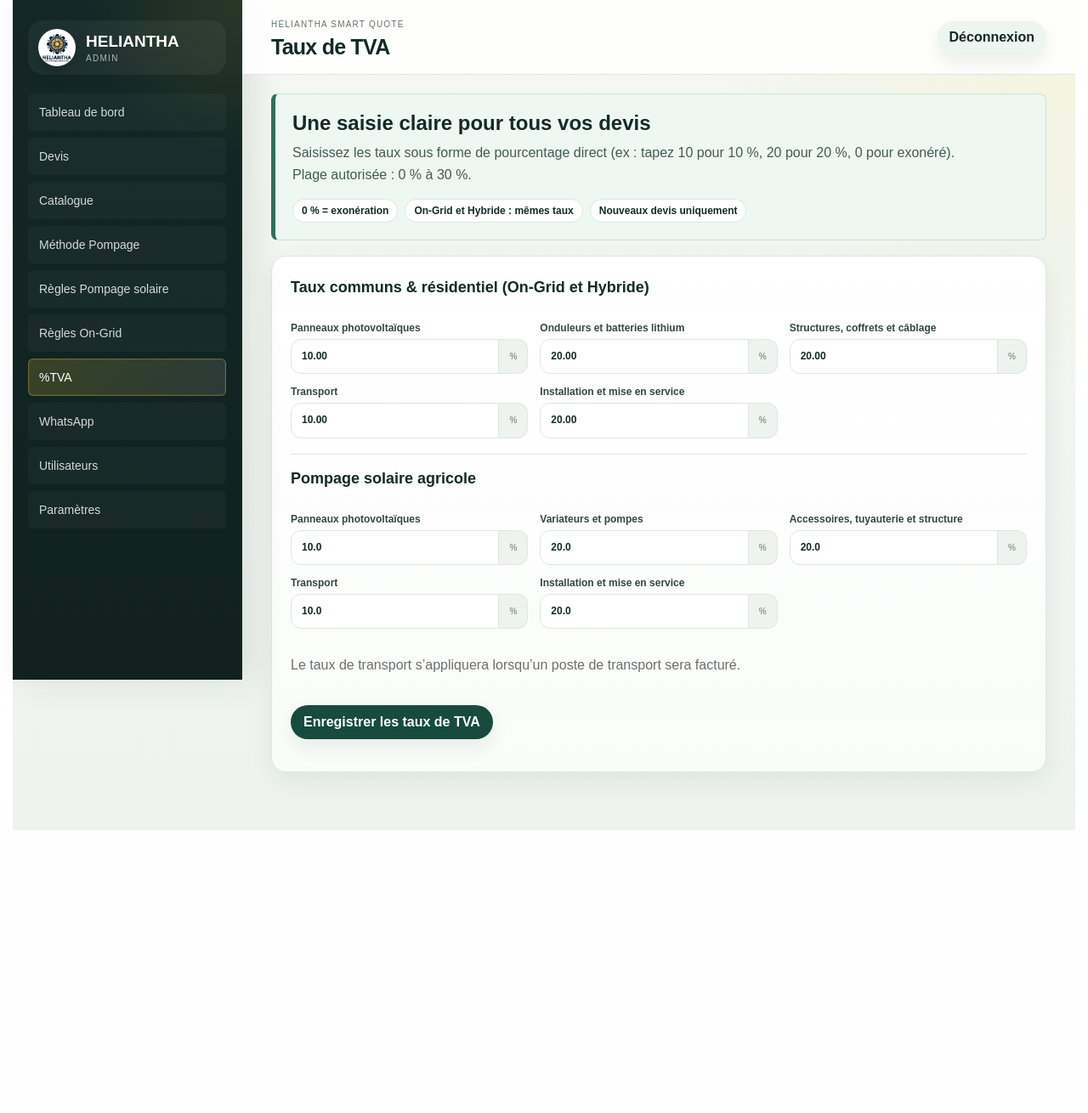
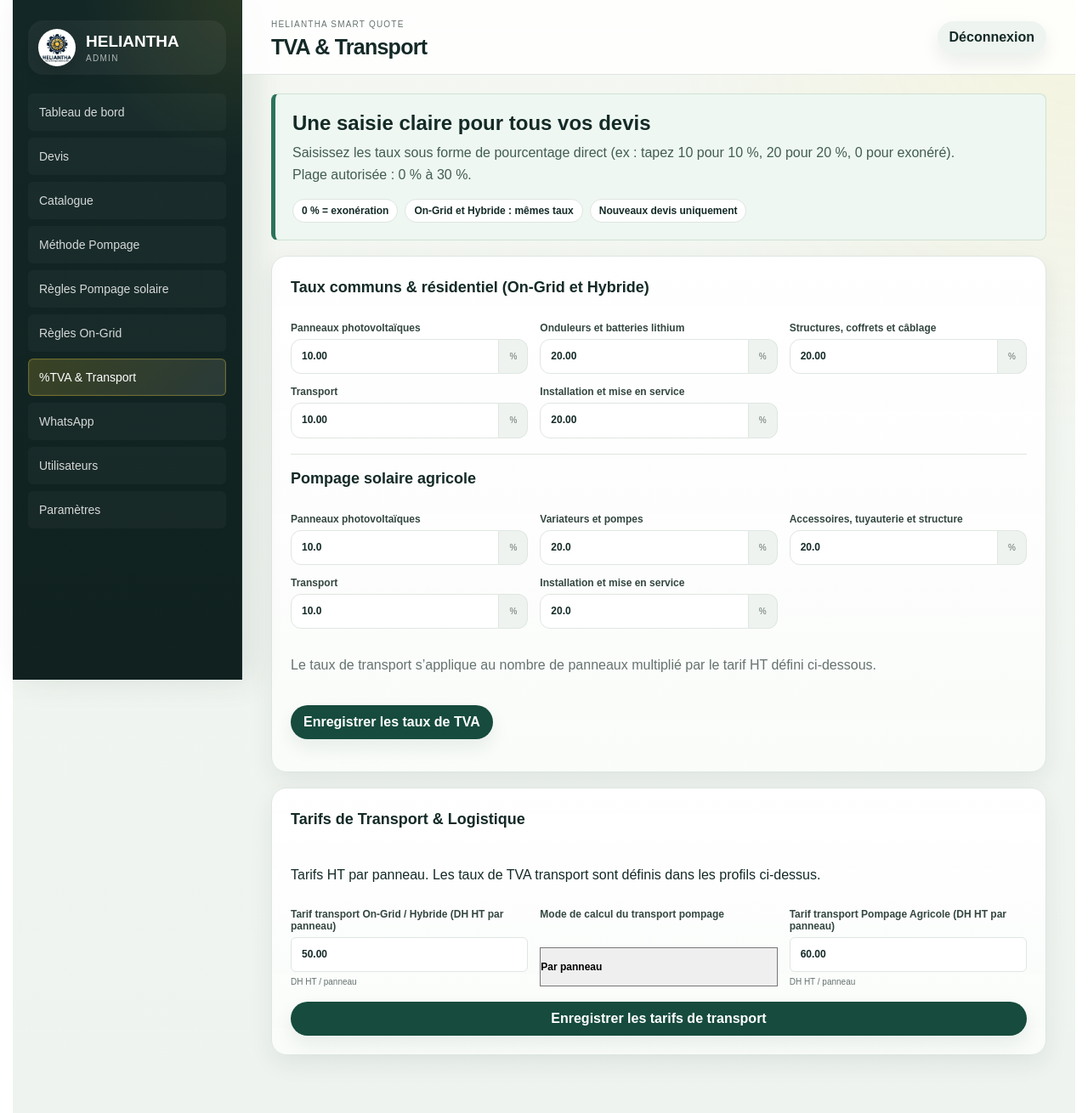
Before and after one commit to moctargoumarattama/HELIANTHA-SOLAIRE, a Flask app: page /admin/tva in a window 1280 px wide. Shown: the whole page at 85% size. Before the commit the page ends 977 px from the top, so only its background shows below. Run offline with Flask 3, Linux system fonts and the light colour scheme; a user stored in the database is signed in; data comes from the database, SQL or seed files in the repository; both versions use the stored data as it was after the commit; data that the repository does not hold is empty; some libraries are stand-ins or nearby versions.

Commit message:
feat(pricing): tarification separee du transport ongrid/pompage, integration pdf et 21 tests

```diff
--- a/app/routes.py
+++ b/app/routes.py
@@ -107,7 +107,7 @@ from .services.whatsapp_service import (
     send_whatsapp_raw,
 )
 from .wizard_projects import engine_project_for, normalize_wizard_project
-from .transport import TRANSPORT_DESCRIPTION, TransportValidationError
+from .transport import TRANSPORT_DESCRIPTION, TRANSPORT_KEYS, TransportValidationError
 
 
 bp = Blueprint("main", __name__)
@@ -1800,8 +1800,21 @@ def admin_ongrid_rules():
 @bp.route("/admin/tva", methods=["GET", "POST"])
 def admin_tva():
     values = {row["key"]: row["value"] for row in list_vat_rates()}
+    transport_settings = [row for row in list_company_settings() if row["key"] in TRANSPORT_KEYS]
     errors = {}
-    if request.method == "POST":
+    transport_error = ""
+    if request.method == "POST" and request.form.get("action") == "save_transport":
+        submitted = {key: request.form[key] for key in TRANSPORT_KEYS if key in request.form}
+        try:
+            update_company_settings(submitted)
+        except TransportValidationError as exc:
+            transport_error = str(exc)
+            flash(transport_error, "error")
+            transport_settings = [{**row, "value": submitted.get(row["key"], row["value"])} for row in transport_settings]
+        else:
+            flash("Tarifs de transport enregistrés avec succès.", "success")
+            return redirect(url_for("main.admin_tva", _anchor="transport-heading"))
+    elif request.method == "POST":
         values = {field["key"]: request.form.get(field["key"], "") for field in VAT_FIELDS}
         for field in VAT_FIELDS:
             key = field["key"]
@@ -1822,7 +1835,8 @@ def admin_tva():
         fields=VAT_FIELDS,
         values=values,
         errors=errors,
-    ), 400 if errors else 200
+        transport_settings=transport_settings,
+    ), 400 if errors or transport_error else 200
 
 
 @bp.route("/admin/parametres", methods=["GET", "POST"])
@@ -1830,7 +1844,7 @@ def admin_settings():
     settings = [
         setting
         for setting in list_company_settings()
-        if setting.get("key") not in HIDDEN_COMPANY_SETTING_KEYS
+        if setting.get("key") not in HIDDEN_COMPANY_SETTING_KEYS | TRANSPORT_KEYS
     ]
     if request.method == "POST":
         submitted = {
@@ -1843,7 +1857,7 @@ def admin_settings():
             flash(str(exc), "error")
             settings = [{**setting, "value": submitted.get(setting["key"], setting["value"])} for setting in settings]
             return render_template("admin/settings.html", settings=settings), 400
-        flash("Paramètres et tarifs de transport enregistrés avec succès.", "success")
+        flash("Paramètres enregistrés avec succès.", "success")
         return redirect(url_for("main.admin_settings"))
     return render_template("admin/settings.html", settings=settings)
 
--- a/templates/admin/base.html
+++ b/templates/admin/base.html
@@ -28,7 +28,7 @@
       <a class="admin-nav-link{% if request.endpoint == 'main.admin_pumping_method' %} active{% endif %}" href="{{ url_for('main.admin_pumping_method') }}">Méthode Pompage</a>
       <a class="admin-nav-link{% if request.endpoint == 'main.admin_pumping_rules' %} active{% endif %}" href="{{ url_for('main.admin_pumping_rules') }}">Règles Pompage solaire</a>
       <a class="admin-nav-link{% if request.endpoint == 'main.admin_ongrid_rules' %} active{% endif %}" href="{{ url_for('main.admin_ongrid_rules') }}">Règles On-Grid</a>
-      <a class="admin-nav-link{% if request.endpoint == 'main.admin_tva' %} active{% endif %}" href="{{ url_for('main.admin_tva') }}"><span aria-hidden="true">%</span> TVA</a>
+      <a class="admin-nav-link{% if request.endpoint == 'main.admin_tva' %} active{% endif %}" href="{{ url_for('main.admin_tva') }}"><span aria-hidden="true">%</span> TVA &amp; Transport</a>
       <a class="admin-nav-link{% if request.endpoint and request.endpoint.startswith('main.admin_whatsapp') %} active{% endif %}" href="{{ url_for('main.admin_whatsapp') }}">WhatsApp</a>
       <a class="admin-nav-link{% if request.endpoint == 'main.admin_users' %} active{% endif %}" href="{{ url_for('main.admin_users') }}">Utilisateurs</a>
       <a class="admin-nav-link{% if request.endpoint == 'main.admin_settings' %} active{% endif %}" href="{{ url_for('main.admin_settings') }}">Paramètres</a>
--- a/templates/admin/ongrid_rules.html
+++ b/templates/admin/ongrid_rules.html
@@ -19,8 +19,7 @@
         "Reduire ma consommation". Les formules restent automatiques :
         vous changez seulement les montants appliques au devis.
       </p>
-      <p><a class="text-button" href="{{ url_for('main.admin_tva') }}">Gérer les taux dans la page TVA</a></p>
-      <p><a class="text-button" href="{{ url_for('main.admin_settings') }}#transport-heading">Gérer les tarifs de Transport &amp; Logistique</a></p>
+      <p><a class="text-button" href="{{ url_for('main.admin_tva') }}">Gérer la TVA et les tarifs de transport</a></p>
       <div class="legend-row">
         <span>Exemple : 14 panneaux x pose par panneau</span>
         <span>Pris en compte immediatement</span>
--- a/templates/admin/pumping_rules.html
+++ b/templates/admin/pumping_rules.html
@@ -87,7 +87,7 @@
   <section class="panel">
     <h2>TVA Pompage solaire</h2>
     <p class="muted">Les taux des panneaux, équipements, accessoires, transport et installation sont gérés dans la page TVA.</p>
-    <a class="admin-button secondary" href="{{ url_for('main.admin_tva') }}">Gérer la TVA</a>
+    <a class="admin-button secondary" href="{{ url_for('main.admin_tva') }}">Gérer la TVA et le transport</a>
   </section>
   {% else %}
   <section class="parameter-group pumping-section">
--- a/templates/admin/tva.html
+++ b/templates/admin/tva.html
@@ -1,6 +1,6 @@
 {% extends "admin/base.html" %}
-{% block title %}TVA - HeliAntha Admin{% endblock %}
-{% block page_title %}Taux de TVA{% endblock %}
+{% block title %}TVA & Transport - HeliAntha Admin{% endblock %}
+{% block page_title %}TVA & Transport{% endblock %}
 {% block content %}
 {% for category, message in get_flashed_messages(with_categories=True) %}
   <div class="{{ 'admin-success' if category == 'success' else 'admin-alert' }}" role="{{ 'status' if category == 'success' else 'alert' }}">{{ message }}</div>
@@ -40,7 +40,7 @@
       {% endfor %}
     </div>
     {% if profile.key == 'pumping' %}
-    <p class="muted">Le taux de transport s’appliquera lorsqu’un poste de transport sera facturé.</p>
+    <p class="muted">Le taux de transport s’applique au nombre de panneaux multiplié par le tarif HT défini ci-dessous.</p>
     {% endif %}
   </section>
   {% endfor %}
@@ -48,4 +48,27 @@
     <button class="admin-button" type="submit">Enregistrer les taux de TVA</button>
   </div>
 </form>
+
+<form class="panel catalog-form" method="post" id="transport-form">
+  <input type="hidden" name="csrf_token" value="{{ csrf_token() if csrf_token is defined else '' }}">
+  <input type="hidden" name="action" value="save_transport">
+  <section class="form-section" aria-labelledby="transport-heading">
+    <h2 id="transport-heading">Tarifs de Transport &amp; Logistique</h2>
+    <p>Tarifs HT par panneau. Les taux de TVA transport sont définis dans les profils ci-dessus.</p>
+    <div class="form-grid">
+      {% for s in transport_settings %}
+      <label for="{{ s.key }}">
+        {{ s.label }}
+        {% if s.key == 'transport_pumping_mode' %}
+          <select id="{{ s.key }}" name="{{ s.key }}"><option value="per_panel" selected>Par panneau</option></select>
+        {% else %}
+          <input type="number" id="{{ s.key }}" name="{{ s.key }}" value="{{ s.value }}" min="0" step="0.01" required inputmode="decimal">
+          <small>DH HT / panneau</small>
+        {% endif %}
+      </label>
+      {% endfor %}
+    </div>
+  </section>
+  <button class="admin-button" type="submit">Enregistrer les tarifs de transport</button>
+</form>
 {% endblock %}
```
Also changed, not shown: templates/admin/settings.html (+1 -18 lines), tests/test_transport_pricing.py (+16 -9 lines), instance/heliantha.db.
